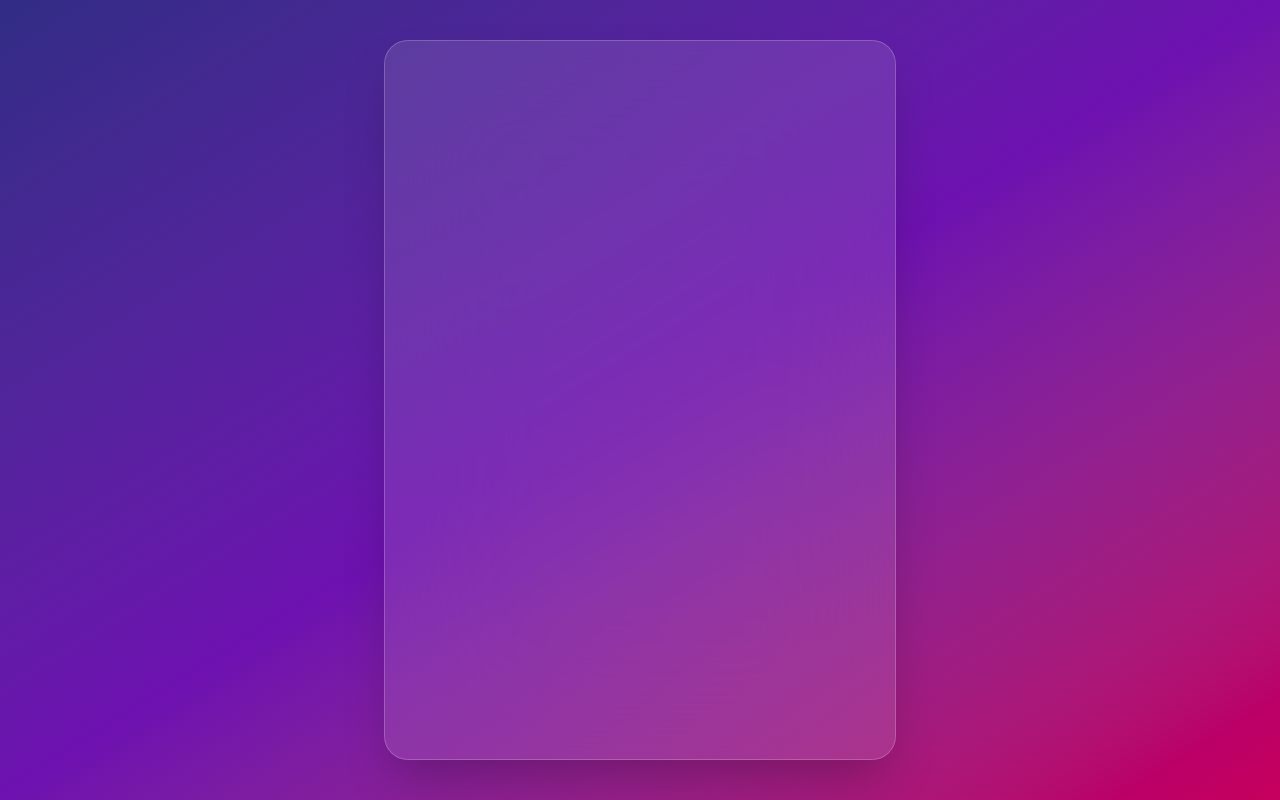
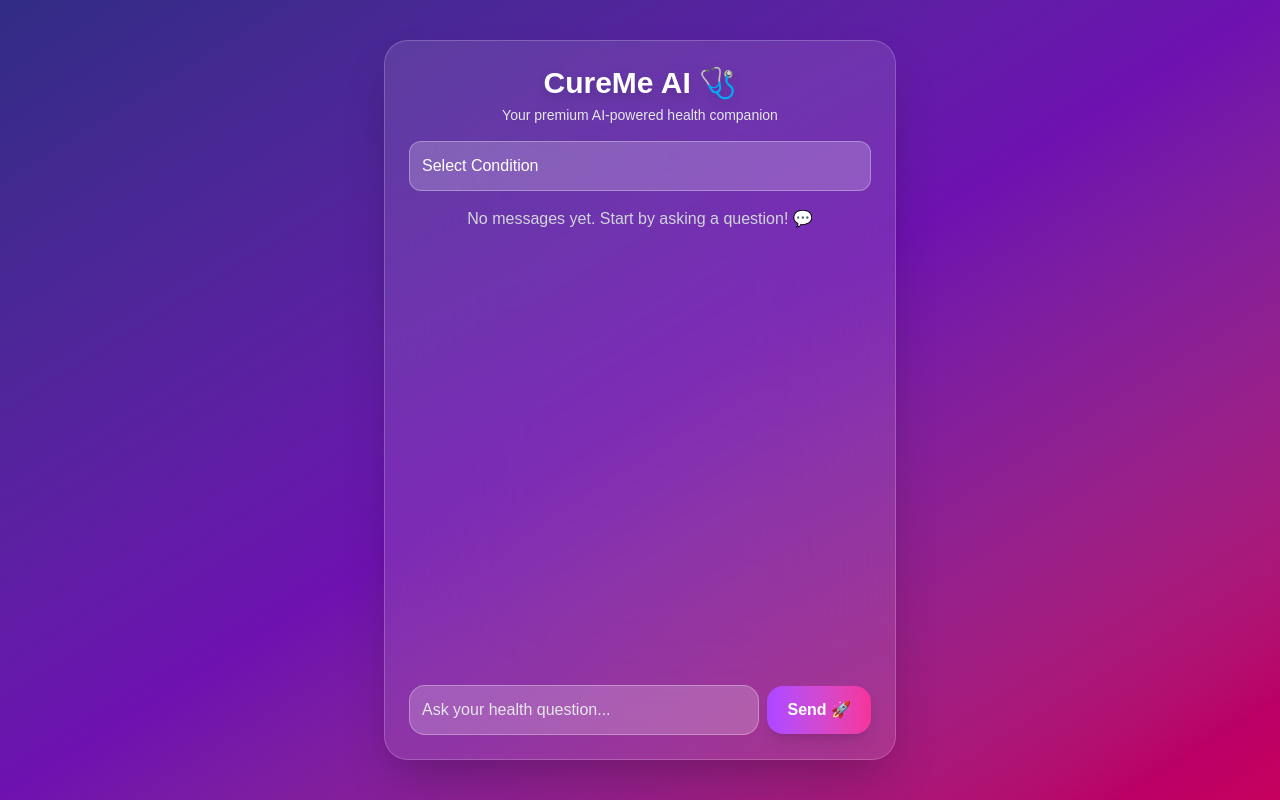
Before and after one commit to Ishan15coder/cureme, a Next.js app: page / in a window 1280 px wide. Built offline with nearby package versions, Linux system fonts and the light colour scheme.

Commit message:
deployedd

```diff
--- a/app/page.tsx
+++ b/app/page.tsx
@@ -3,17 +3,19 @@
 import { useState, useRef, useEffect } from "react";
 import { askAI } from "@/lib/gemini";
 
+// Type for each chat message
 type Message = {
   role: "user" | "assistant";
   content: string;
 };
 
 export default function ChatBotPremium() {
-  const [disease, setDisease] = useState("");
-  const [input, setInput] = useState("");
+  const [disease, setDisease] = useState<string>("");
+  const [input, setInput] = useState<string>("");
   const [messages, setMessages] = useState<Message[]>([]);
-  const [loading, setLoading] = useState(false);
+  const [loading, setLoading] = useState<boolean>(false);
 
+  // Ref for auto-scrolling
   const chatEndRef = useRef<HTMLDivElement | null>(null);
 
   const scrollToBottom = () =>
@@ -27,6 +29,7 @@ export default function ChatBotPremium() {
     setInput("");
     setLoading(true);
 
+    // Build prompt for AI
     const prompt = `You are a professional AI doctor.
 
 User condition (if any): ${disease || "None"}
@@ -39,20 +42,95 @@ Give:
 - Keep it short and simple
 `;
 
-    const aiResponse = await askAI(prompt);
-    setMessages((prev) => [...prev, { role: "assistant", content: aiResponse }]);
+    try {
+      const aiResponse = await askAI(prompt);
+      setMessages((prev) => [...prev, { role: "assistant", content: aiResponse }]);
+    } catch (error) {
+      setMessages((prev) => [
+        ...prev,
+        { role: "assistant", content: "Sorry, something went wrong. ❌" },
+      ]);
+    }
+
     setLoading(false);
   };
 
+  // Scroll to bottom on new message
   useEffect(() => {
     scrollToBottom();
   }, [messages, loading]);
 
   return (
     <div className="min-h-screen flex items-center justify-center bg-gradient-to-br from-indigo-900 via-purple-800 to-pink-700 p-6">
-      {/* ...rest of JSX unchanged */}
       <div className="flex flex-col w-full max-w-lg h-[90vh] bg-white/10 backdrop-blur-3xl border border-white/20 rounded-3xl shadow-2xl p-6">
-        {/* Header, select, chat area, input box */}
+        {/* Header */}
+        <div className="mb-4 text-center">
+          <h1 className="text-3xl font-extrabold text-white drop-shadow-lg">
+            CureMe AI 🩺
+          </h1>
+          <p className="text-gray-200 mt-1 text-sm">
+            Your premium AI-powered health companion
+          </p>
+        </div>
+
+        {/* Disease Selector */}
+        <select
+          className="w-full p-3 mb-4 rounded-xl bg-white/20 text-white border border-white/30 appearance-none focus:ring-2 focus:ring-purple-400 transition"
+          value={disease}
+          onChange={(e) => setDisease(e.target.value)}
+        >
+          <option value="" className="text-black">Select Condition</option>
+          <option value="Diabetes" className="text-black">Diabetes</option>
+          <option value="PCOS" className="text-black">PCOS</option>
+          <option value="Hypertension" className="text-black">Hypertension</option>
+          <option value="Obesity" className="text-black">Obesity</option>
+        </select>
+
+        {/* Chat Area */}
+        <div className="flex-1 overflow-y-auto mb-4 space-y-3 px-2">
+          {messages.length === 0 && !loading && (
+            <p className="text-gray-300 text-center">No messages yet. Start by asking a question! 💬</p>
+          )}
+
+          {messages.map((msg, idx) => (
+            <div
+              key={idx}
+              className={`p-3 rounded-2xl max-w-[80%] break-words ${
+                msg.role === "user"
+                  ? "bg-gradient-to-r from-blue-400 to-indigo-500 text-white self-end shadow-lg"
+                  : "bg-white/30 text-black backdrop-blur-md self-start shadow-md"
+              }`}
+            >
+              {msg.content}
+            </div>
+          ))}
+
+          {loading && (
+            <div className="p-3 rounded-2xl bg-white/30 backdrop-blur-md self-start animate-pulse shadow-md">
+              CureMe is typing...
+            </div>
+          )}
+
+          <div ref={chatEndRef} />
+        </div>
+
+        {/* Input Box */}
+        <div className="flex items-center gap-2">
+          <input
+            type="text"
+            value={input}
+            onChange={(e) => setInput(e.target.value)}
+            onKeyDown={(e) => e.key === "Enter" && handleSend()}
+            placeholder="Ask your health question..."
+            className="flex-1 p-3 rounded-2xl bg-white/20 text-white placeholder-gray-200 border border-white/30 focus:ring-2 focus:ring-purple-400 transition outline-none"
+          />
+          <button
+            onClick={handleSend}
+            className="px-5 py-3 rounded-2xl bg-gradient-to-r from-purple-500 to-pink-500 text-white font-semibold shadow-lg hover:scale-105 transition-transform"
+          >
+            Send 🚀
+          </button>
+        </div>
       </div>
     </div>
   );
```
